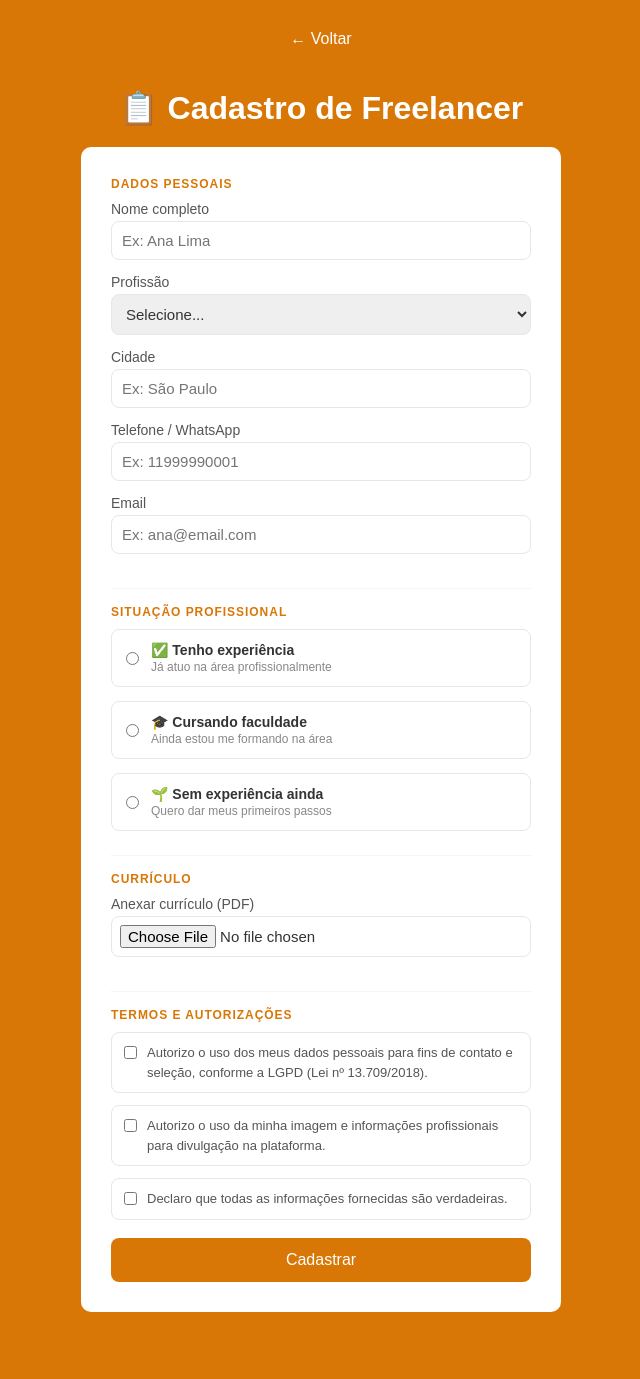
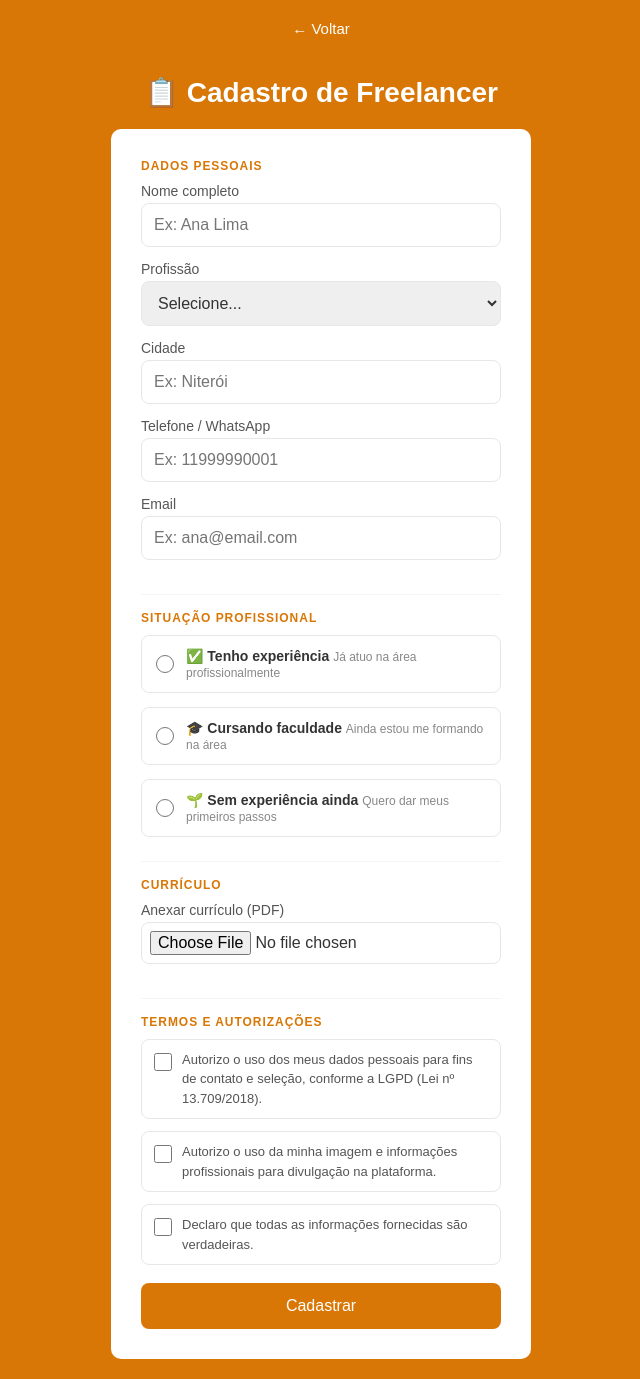
Before and after one commit to NathanPintoNascimento/freelancers-data, a Python web app: template templates/cadastro.html in a window 1280 px wide. Shown: the whole page, without its empty margins (319-959 px from the left). Before the commit the page ends 1312 px from the top, so only its background shows below. Run offline with Jinja, Linux system fonts and the light colour scheme; the template is opened without the code that fills it, so the values that code supplies are empty.

Commit message:
cadastro.html

```diff
--- a/templates/cadastro.html
+++ b/templates/cadastro.html
@@ -2,8 +2,10 @@
 <html lang="pt-br">
 <head>
     <meta charset="UTF-8">
+    <meta name="viewport" content="width=device-width, initial-scale=1.0">
     <title>Cadastro Freelancer</title>
     <style>
+        * { box-sizing: border-box; }
         body {
             font-family: Arial, sans-serif;
             background-color: #d97706;
@@ -13,14 +15,13 @@
             justify-content: center;
             min-height: 100vh;
             margin: 0;
-            padding: 30px;
-            box-sizing: border-box;
+            padding: 20px;
         }
-        h1 { color: white; margin-bottom: 20px; }
+        h1 { color: white; margin-bottom: 20px; font-size: clamp(20px, 5vw, 28px); }
         .card {
             background: white;
             border-radius: 10px;
-            padding: 30px;
+            padding: clamp(20px, 5vw, 30px);
             width: 100%;
             max-width: 420px;
         }
@@ -41,12 +42,11 @@
         input[type=file],
         select {
             width: 100%;
-            padding: 10px;
+            padding: 12px;
             margin-bottom: 14px;
             border: 1px solid #e5e7eb;
             border-radius: 8px;
-            font-size: 15px;
-            box-sizing: border-box;
+            font-size: 16px;
             color: #333;
         }
         input[type=file] { padding: 8px; }
@@ -64,7 +64,6 @@
             border: 1.5px solid #e5e7eb;
             border-radius: 8px;
             cursor: pointer;
-            transition: border-color 0.2s, background 0.2s;
         }
         .situacao-opcao:hover {
             border-color: #d97706;
@@ -75,10 +74,8 @@
             margin: 0;
             padding: 0;
             accent-color: #d97706;
-        }
-        .situacao-opcao .opcao-texto {
-            display: flex;
-            flex-direction: column;
+            min-width: 18px;
+            min-height: 18px;
         }
         .opcao-titulo {
             font-size: 14px;
@@ -101,6 +98,8 @@
         }
         .check-group input[type=checkbox] {
             width: auto;
+            min-width: 18px;
+            min-height: 18px;
             margin: 3px 0 0;
             accent-color: #d97706;
         }
@@ -112,7 +111,7 @@
         }
         button {
             width: 100%;
-            padding: 13px;
+            padding: 14px;
             background-color: #d97706;
             color: white;
             border: none;
@@ -127,6 +126,7 @@
             text-decoration: none;
             margin-bottom: 20px;
             display: inline-block;
+            font-size: 15px;
         }
         .sucesso {
             background: #d1fae5;
@@ -159,14 +159,14 @@
                 <option value="" disabled selected>Selecione...</option>
                 <option>Nutricionista</option>
                 <option>Personal Trainer</option>
+                <option>Fisioterapeuta</option>
                 <option>Psicólogo</option>
                 <option>Enfermeiro</option>
-                 <option>Bombeiro</option>
                 <option>Cuidador de Idosos</option>
             </select>
 
             <label>Cidade</label>
-            <input type="text" name="cidade" placeholder="Ex: São Paulo" required>
+            <input type="text" name="cidade" placeholder="Ex: Niterói" required>
 
             <label>Telefone / WhatsApp</label>
             <input type="text" name="telefone" placeholder="Ex: 11999990001" required>
```
